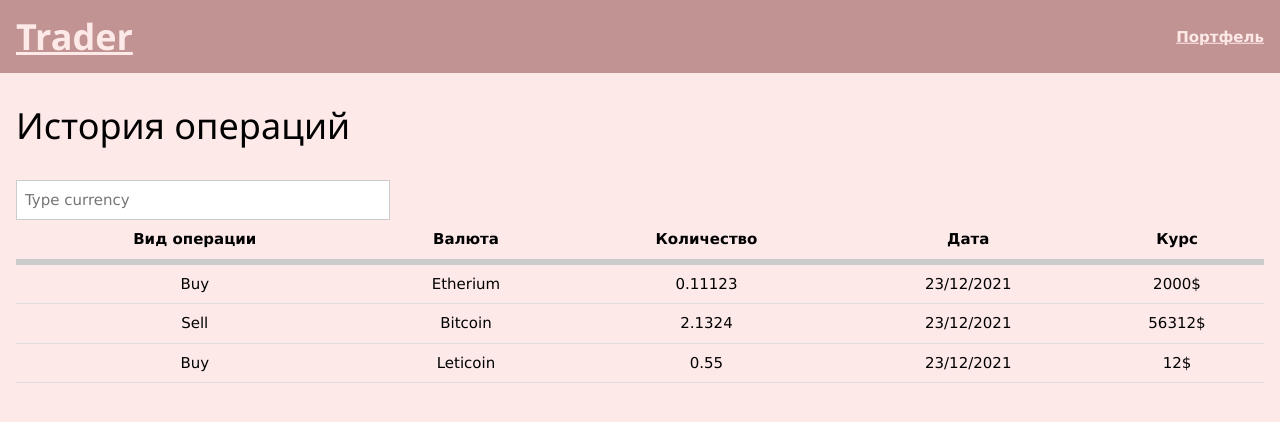
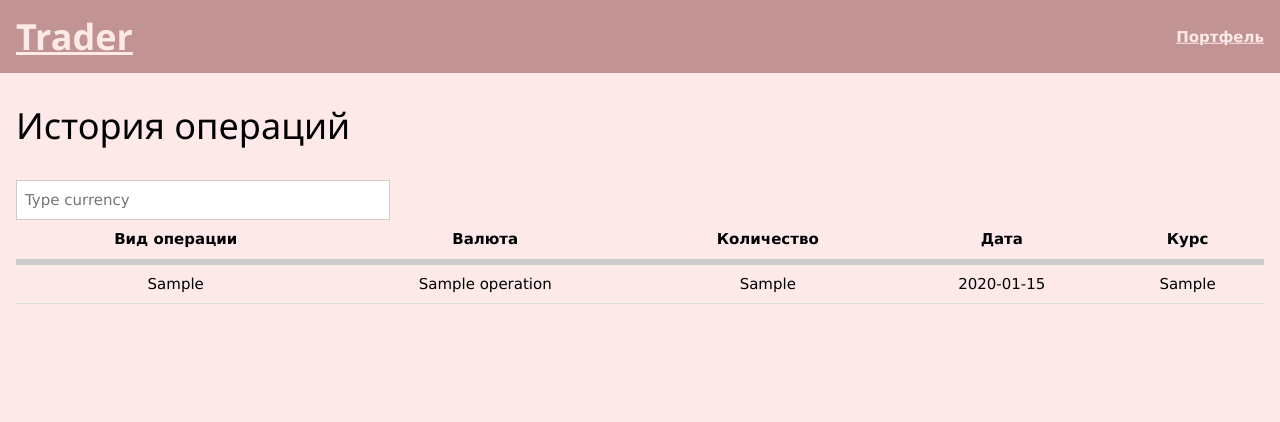
Before and after one commit to moevm/nosql2h21-crypto-neo4j, a Flask app: template templates/History.html in a window 1280 px wide. Shown: the top 422 px of the page. Run offline with Flask 2, Linux system fonts and the light colour scheme; the template is opened without the code that fills it: most values are stand-ins (such as "Sample title", 1, 10 or a date in 2020).

Commit message:
add data from db to history

```diff
--- a/main.py
+++ b/main.py
@@ -3,8 +3,11 @@ from DbMS import DbMS
 from api import API
 
 app = Flask(__name__)
-# db = DbMS()
+db = DbMS()
 api = API()
+
+# Временная тема
+name = "Sergey"
 
 
 @app.route('/')
@@ -22,16 +25,13 @@ def graph(id):
 
 @app.route('/balance')
 def balance():
-    # res = db.greeting("hello, world")
-    # return res
     return render_template("balance.html")
 
 
 @app.route('/history')
 def history():
-    # res = db.greeting("hello, world")
-    # return res
-    return render_template("History.html")
+    operations = db.get_history(name)
+    return render_template("History.html", operations=operations)
 
 
 if __name__ == '__main__':
--- a/templates/History.html
+++ b/templates/History.html
@@ -38,29 +38,15 @@
       <th class="w3-bottombar">Дата</th>
       <th class="w3-bottombar">Курс</th>
     </tr>
+    {% for el in operations %}
     <tr>
-      <td>Buy</td>
-      <td>Etherium</td>
-      <td>0.11123</td>
-      <td>23/12/2021</td>
-      <td>2000$</td>
-
+      <td>{{ el['r.type'] }}</td>
+      <td>{{ el['m.name'] }}</td>
+      <td>{{ el['r.count'] }}</td>
+      <td>{{ el['r.date'] }}</td>
+      <td>{{ el['r.price'] }}</td>
     </tr>
-    <tr>
-      <td>Sell</td>
-      <td>Bitcoin</td>
-      <td>2.1324</td>
-      <td>23/12/2021</td>
-      <td>56312$</td>
-
-    </tr>
-    <tr>
-      <td>Buy</td>
-      <td>Leticoin</td>
-      <td>0.55</td>
-      <td>23/12/2021</td>
-      <td>12$</td>
-    </tr>
+    {% endfor %}
   </table>
 </div>
 
```
Also changed, not shown: DbMS.py (+22 -12 lines).
